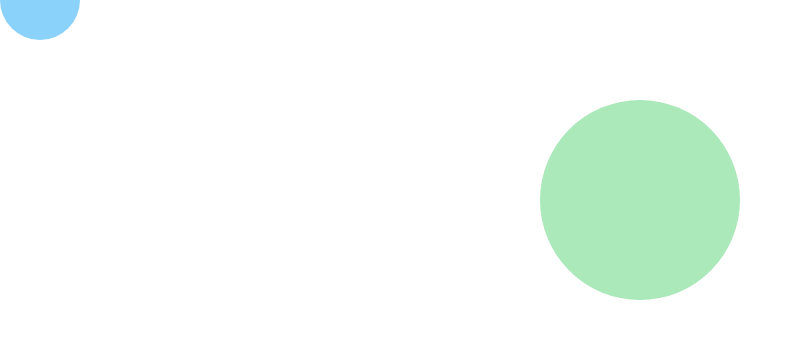
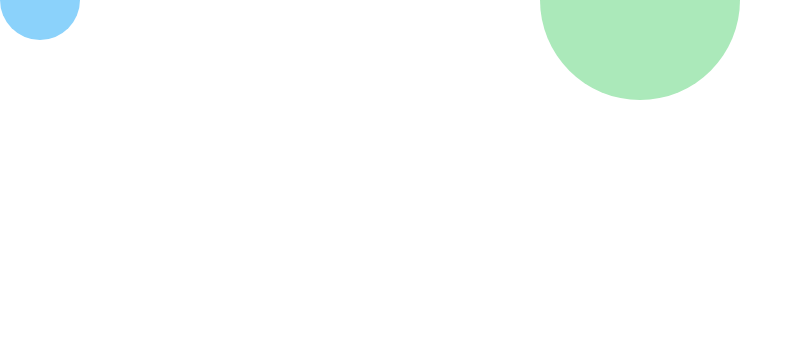
Before and after one commit to juarezRuanCan/joystickA, a plain HTML site: page index.html in a window 1280 px wide. Shown: the whole page, without its empty margins (0-803 px from the left). Drawn offline with Linux system fonts and the light colour scheme.

Commit message:
Update estilos.css

```diff
--- a/estilos.css
+++ b/estilos.css
@@ -7,7 +7,7 @@ body{
     font-family: consola;
 }
 #area{
-    margin-top: 50vh;
+    margin-top: 0vh;
     position: absolute;
     display: flex;
     width: 25vh;
```
